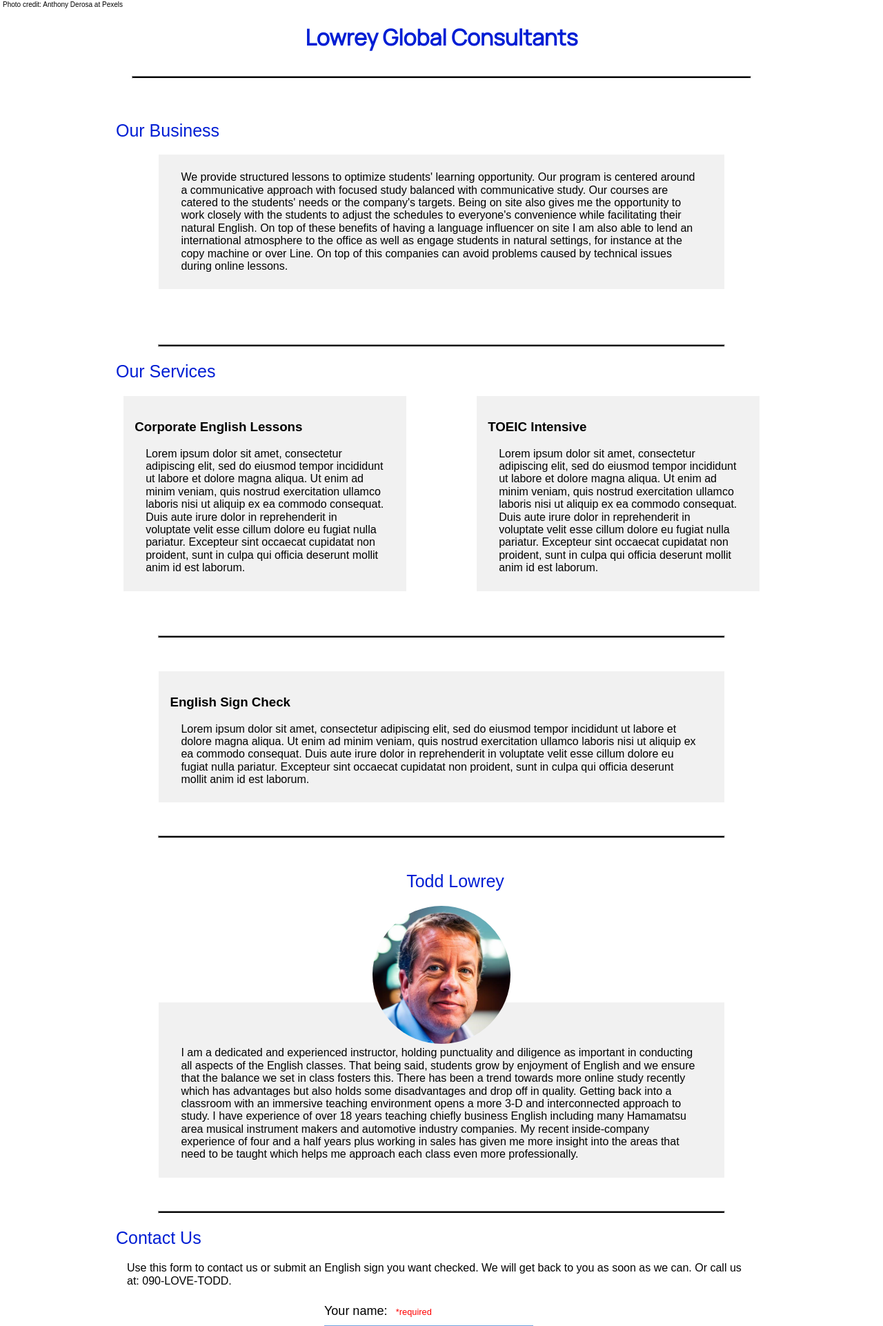
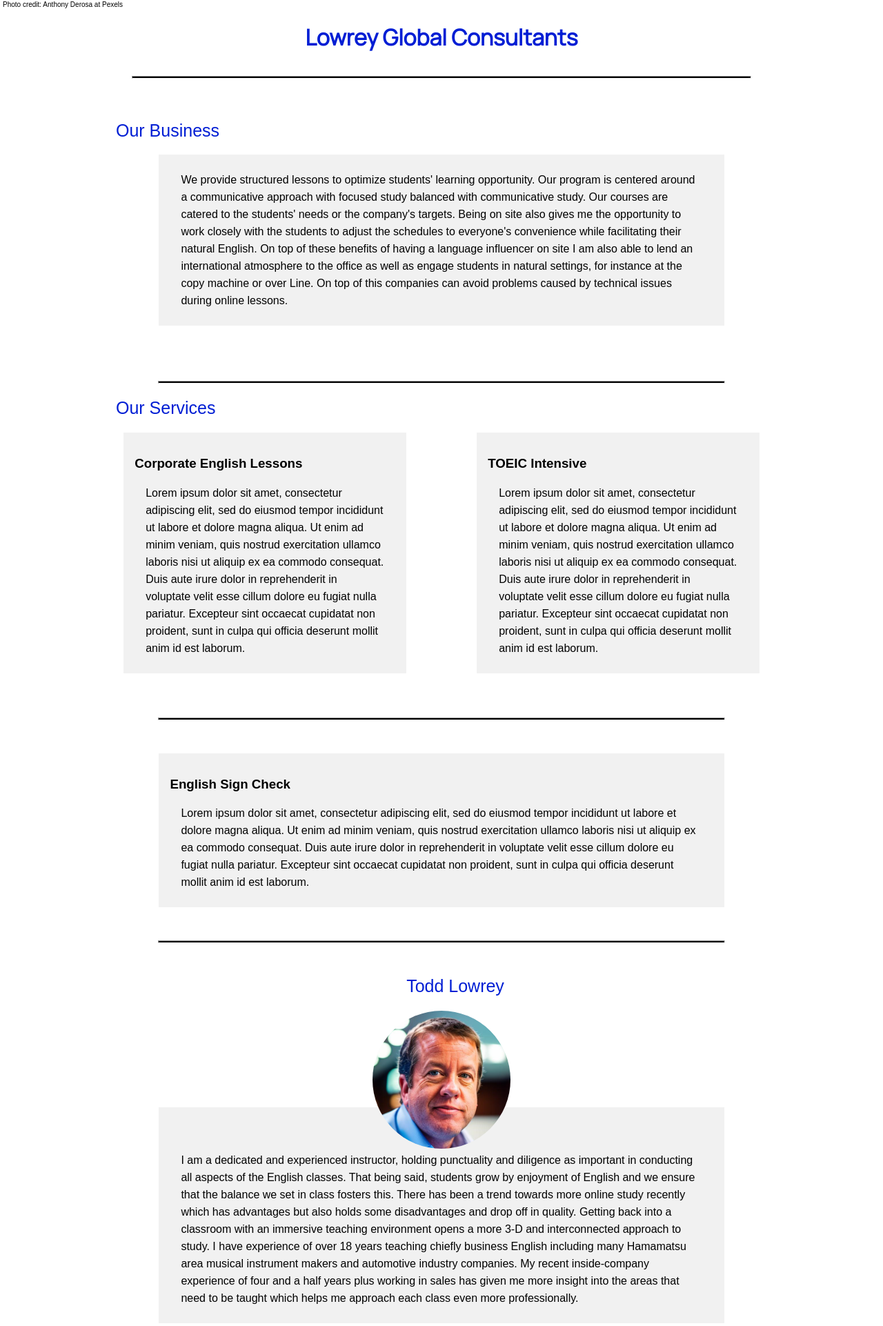
Before and after one commit to seankozen/lowrey-global-consulting, a PHP site: page / in a window 1280 px wide. Shown: the part 624-2546 px from the top of the page at 69% size. Run offline with PHP 8.4, Linux system fonts and the light colour scheme; some web fonts are replaced.

Commit message:
font size and line height fixed

```diff
--- a/dist/index.77a9bc14.css
+++ b/dist/index.77a9bc14.css
@@ -242,6 +242,8 @@ h1 {
 .section-card p {
   padding-left: 2rem;
   padding-right: 2rem;
+  font-size: 16px;
+  line-height: 25px;
 }
 
 .profile-img {
@@ -271,6 +273,10 @@ footer {
 
 #contact-form {
   padding: 0 2rem 2rem;
+}
+
+.form-description {
+  line-height: 25px;
 }
 
 input[type="submit"] {
--- a/src/css/styles.css
+++ b/src/css/styles.css
@@ -281,6 +281,8 @@ h1 {
 .section-card p {
   padding-left: 2rem;
   padding-right: 2rem;
+  font-size: 16px;
+  line-height: 25px;
 }
 
 .profile-img {
@@ -317,6 +319,10 @@ footer {
 
 #contact-form {
   padding: 0rem 2rem 2rem 2rem;
+}
+
+.form-description {
+  line-height: 25px;
 }
 
 input[type="submit"] {
```
Also changed, not shown: src/js/scripts.js (+0 -17 lines), dist/index.64a4978e.js, 2 other files.
